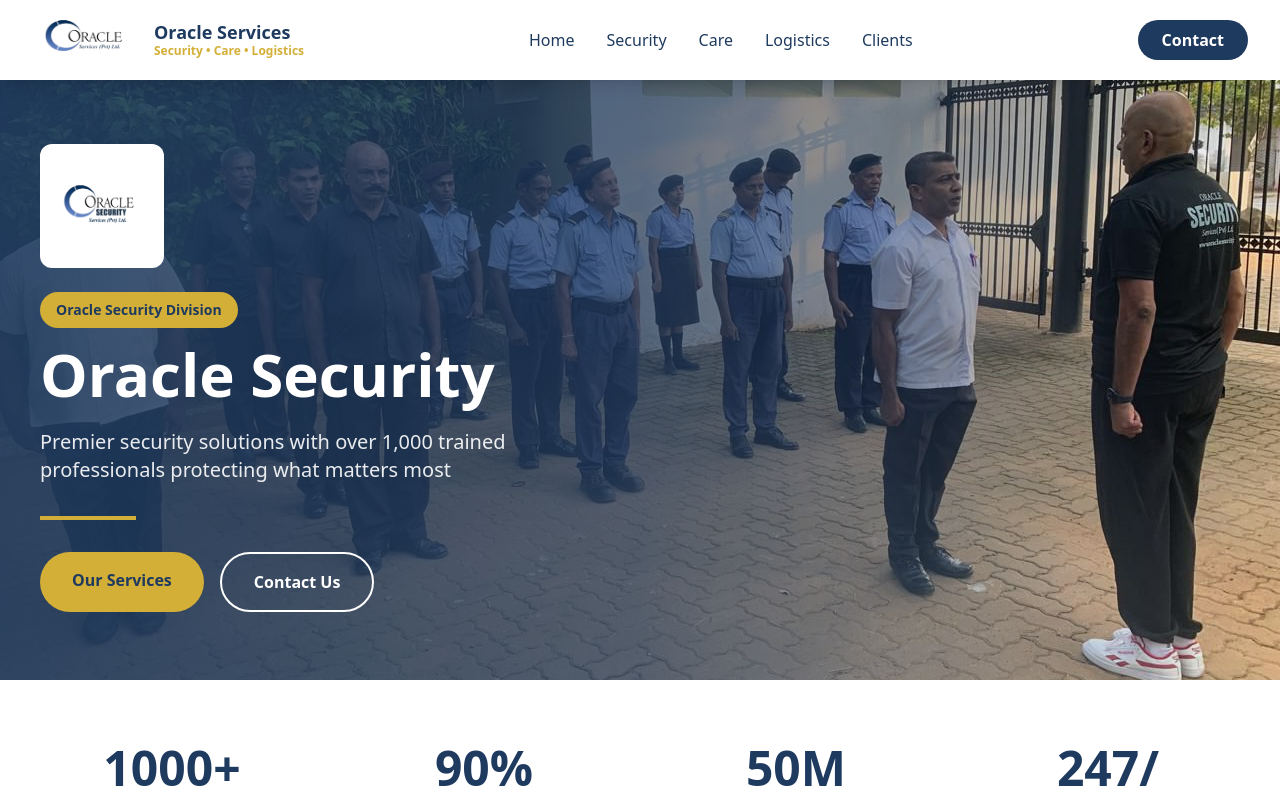
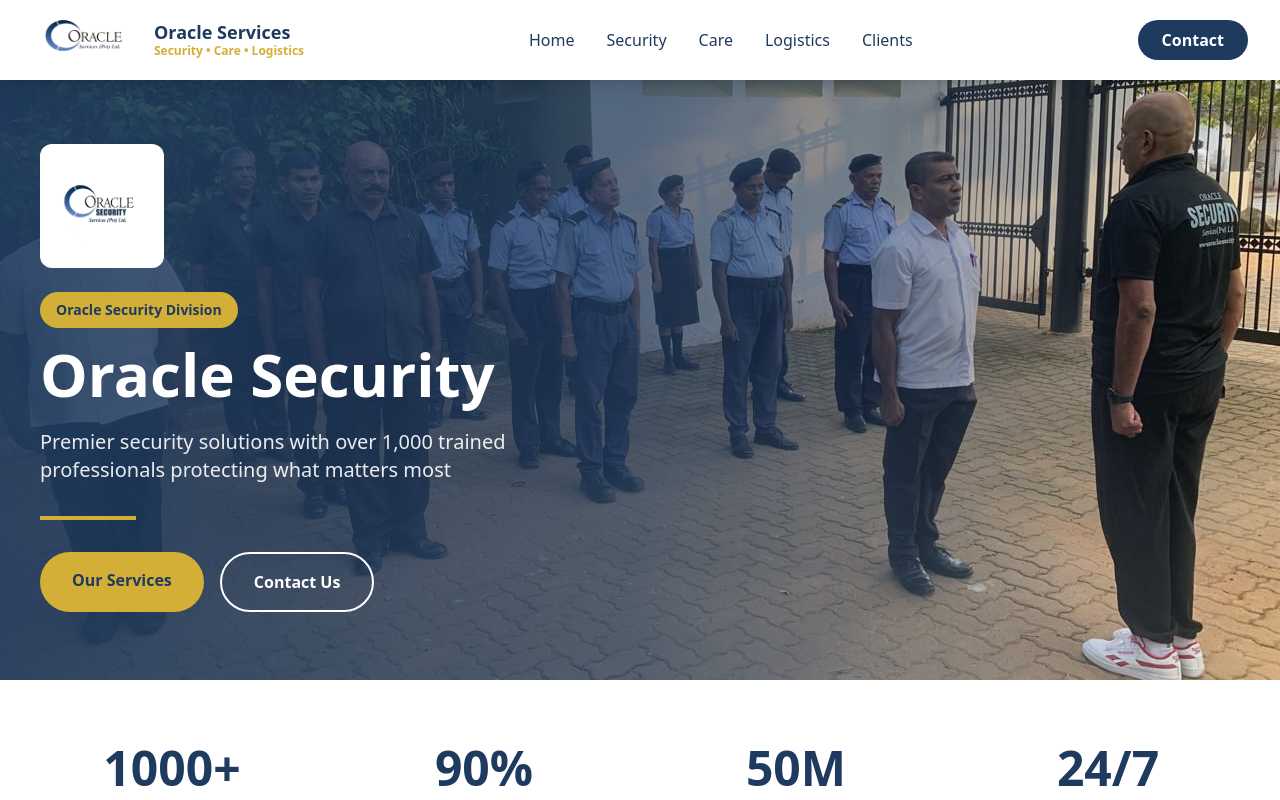
Before and after one commit to amaannn7/oracle-security, a Next.js app: page /security in a window 1280 px wide. Shown: the top 800 px of the page. Built offline with nearby package versions, Linux system fonts and the light colour scheme.

Commit message:
added some changes

```diff
--- a/app/components/CountUpStats.tsx
+++ b/app/components/CountUpStats.tsx
@@ -55,9 +55,12 @@
     const [count, setCount] = useState(0);
     const [hasStarted, setHasStarted] = useState(false);
 
-    // Extract number from string (e.g., "1000+" -> 1000, "90%" -> 90, "50M" -> 50)
-    const targetNumber = parseInt(stat.num.replace(/[^\d]/g, ""));
-    const suffix = stat.num.replace(/[\d]/g, "");
+    // Special handling for "24/7" format
+    const is24_7 = stat.num === "24/7";
+
+    // Extract number from string (e.g., "1000+" -> 1000, "90%" -> 90, "50M" -> 50, "24/7" -> 24)
+    const targetNumber = is24_7 ? 24 : parseInt(stat.num.replace(/[^\d]/g, ""));
+    const suffix = is24_7 ? "/7" : stat.num.replace(/[\d]/g, "");
 
     useEffect(() => {
         if (isVisible && !hasStarted) {
```
